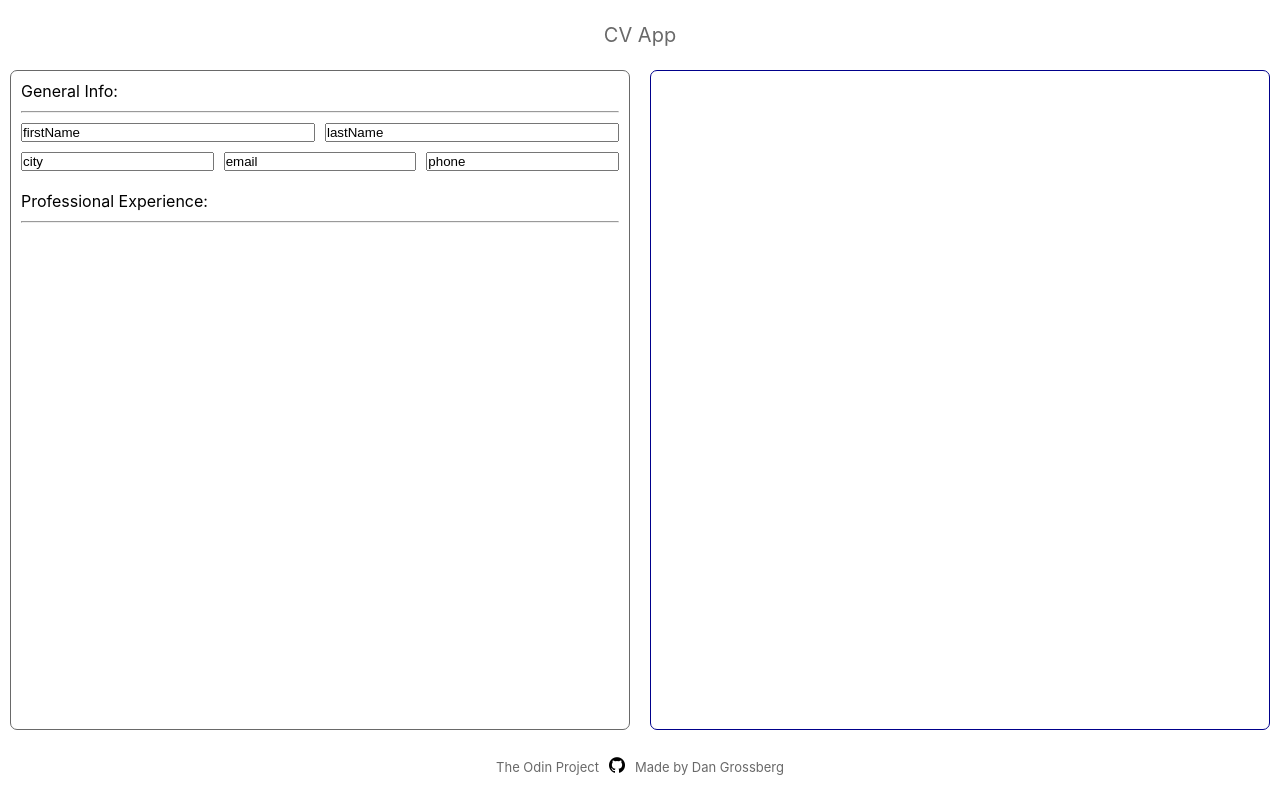
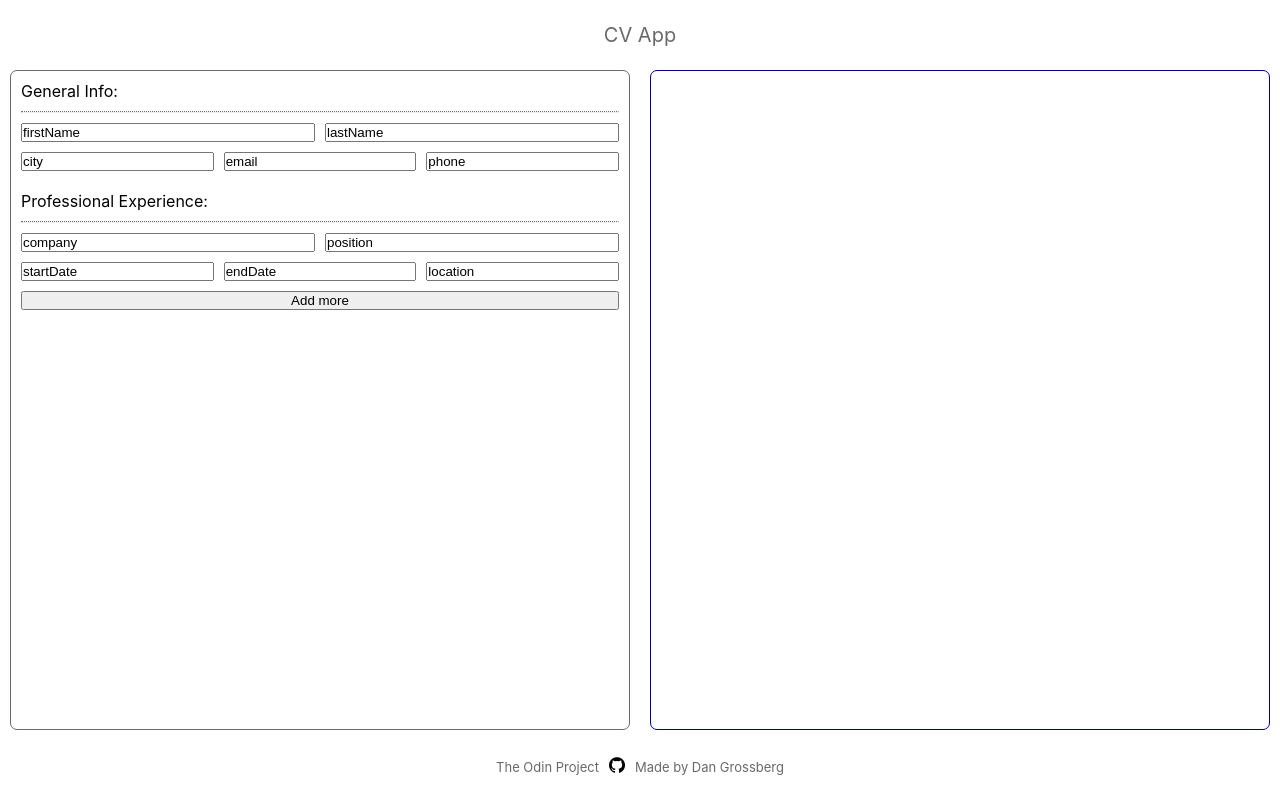
Before and after one commit to dwgrossberg/cv-app, a React (Create React App) app: page / in a window 1280 px wide. Built offline with nearby package versions, Linux system fonts and the light colour scheme.

Commit message:
Setup ProfessionalExperience Component outline

```diff
--- a/src/components/CVInput.js
+++ b/src/components/CVInput.js
@@ -1,5 +1,7 @@
 import React, { Component } from "react";
 import GeneralInfo from "./GeneralInfo";
+import ProfessionalExp from "./ProfessionalExp";
+
 import "../styles/CVInput.css";
 
 class CVInput extends Component {
@@ -14,6 +16,7 @@ class CVInput extends Component {
         <GeneralInfo />
         Professional Experience:
         <hr></hr>
+        <ProfessionalExp />
       </div>
     );
   }
--- /dev/null
+++ b/src/components/ProfessionalExp.js
@@ -0,0 +1,26 @@
+import React, { Component } from "react";
+import "../styles/CVInput.css";
+
+class ProfessionalExp extends Component {
+  constructor(props) {
+    super(props);
+  }
+  render() {
+    return (
+      <div className="ProfessionalExp">
+        <div className="companyInfo">
+          <input type="text" id="company" value="company"></input>
+          <input type="text" id="position" value="position"></input>
+        </div>
+        <div className="expInfo">
+          <input type="text" id="startDate" value="startDate"></input>
+          <input type="email" id="endDate" value="endDate"></input>
+          <input type="text" id="location" value="location"></input>
+        </div>
+        <button>Add more</button>
+      </div>
+    );
+  }
+}
+
+export default ProfessionalExp;
--- a/src/styles/CVInput.css
+++ b/src/styles/CVInput.css
@@ -10,14 +10,22 @@
   gap: 10px;
 }
 
-.GeneralInfo {
+hr {
+  border-top: 0.5px dotted dimgray;
+}
+
+.GeneralInfo,
+.ProfessionalExp {
   display: flex;
   flex-direction: column;
   gap: 10px;
   margin-bottom: 10px;
 }
 
-.names {
+.names,
+.contact,
+.companyInfo,
+.expInfo {
   display: flex;
   justify-content: space-between;
   gap: 10px;
@@ -27,12 +35,11 @@
 #lastName,
 #city,
 #email,
-#phone {
+#phone,
+#company,
+#position,
+#startDate,
+#endDate,
+#location {
   width: 100%;
 }
-
-.contact {
-  display: flex;
-  justify-content: space-between;
-  gap: 10px;
-}
```
